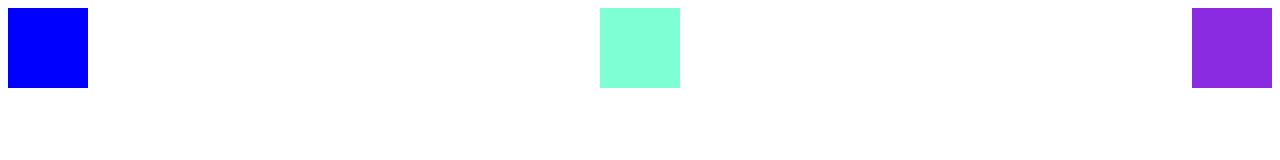
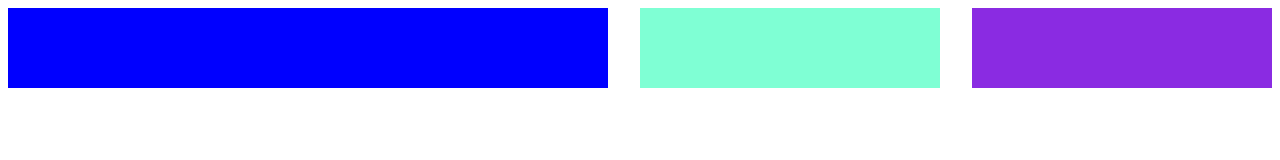
Before and after one commit to markgkevin/advance-css, a plain HTML site: page media-queries/mediaQueries.html in a window 1280 px wide. Drawn offline with Linux system fonts and the light colour scheme.

Commit message:
flex and M-Queries

```diff
--- a/media-queries/mq.css
+++ b/media-queries/mq.css
@@ -1,6 +1,6 @@
 .container {
   display: flex;
-  justify-content: space-between;
+  justify-content: space-around;
   align-items: center;
   flex-wrap: wrap;
 }
@@ -21,9 +21,26 @@
 
 @media (max-width: 300px) {
   .container {
-    display: block;
+    /* display: block; */
+    flex-direction: column;
   }
   .item-1 {
     background-color: red;
   }
 }
+@media (min-width: 720px) {
+  .container {
+    justify-content: flex-end;
+    column-gap: 2rem;
+  }
+  .container > .item-1 {
+    margin-inline-end: auto;
+    flex: 1 1 300px;
+    /* grow-shrink-basis */
+  }
+}
+@media (min-width: 420px) {
+  .container > div {
+    flex: 1;
+  }
+}
```
